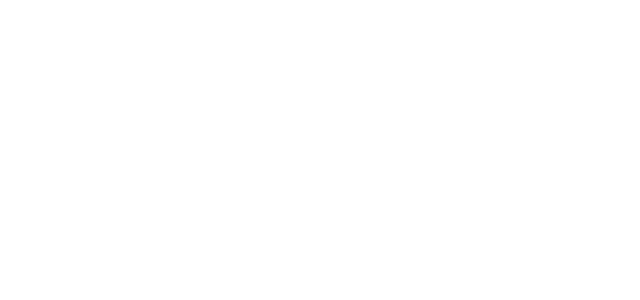
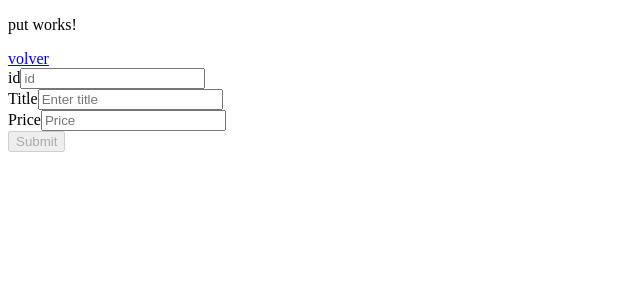
Before and after one commit to celenamosquera26/Drezac, an Angular app: page /actualizar in a window 1280 px wide. Before the commit this address led to /. Shown: the top 300 px of the page, without its empty margins (0-640 px from the left). Built offline with nearby package versions, Linux system fonts and the light colour scheme.

Commit message:
Actualizacion

```diff
--- a/src/app/Servicio/conexion.service.ts
+++ b/src/app/Servicio/conexion.service.ts
@@ -1,11 +1,13 @@
 import { Injectable } from '@angular/core';
 import { HttpClient } from '@angular/common/http';
 import { Producto } from '../modelo/Producto';
+import { ProductPut } from '../modelo/ProductoPut';
 @Injectable({
   providedIn: 'root'
 })
 export class ConexionService {
   URL = 'https://api.escuelajs.co/api/v1';
+  datos:any
   constructor(private Vestido:HttpClient) {}
   //¿Ya vieron los comentarios de post.component.ts a partir de la línea 29?, si es así vean lo que puse a continuación, (Lo de la linea 17 y 18 sí lo pueden leer)
 getRopaParaDormir(){
@@ -16,7 +18,7 @@
   */
   //Hablo de este número                               |
   //                                                   v
-  return this.Vestido.get(`${this.URL}/products?offset=50&limit=20`);
+  return this.Vestido.get(`${this.URL}/products?offset=100&limit=20`);
   /*
   Aumenten el número hasta que lleguen al final, si al copilar no aparece ningún producto es porque se pasaron demasiado y deben bajarle un poco, el 50 en mi caso
   aparece el producto que cree, pero solo en mi caso, estoy un 99.99% que no aparecerá para ustedes, primero creen el producto y busquenlo
@@ -33,4 +35,21 @@
   return this.Vestido.post(`${this.URL}/products`, product);
 }
 
+deleteProduct(product: Producto, id:number){
+  return this.Vestido.delete(`${this.URL}/products/${id}`)
 }
+
+putProduct(title:string, price: number, id:number){
+  this.datos = {
+      title: title,
+      price: price
+  }
+
+  console.log(id)
+  console.log(`${this.URL}/products/${id}`)
+  return this.Vestido.put(`${this.URL}/products/${id}`, this.datos)
+}
+
+
+
+}
--- a/src/app/app-routing.module.ts
+++ b/src/app/app-routing.module.ts
@@ -2,10 +2,12 @@
 import { RouterModule, Routes } from '@angular/router';
 import { PijamaComponent } from './component/pijama/pijama.component';
 import { PostComponent } from './component/post/post.component';
+import { PutComponent } from './component/put/put.component';
 
 const routes: Routes = [
   { path:'home', component:PijamaComponent },
   { path:'enviardatos', component:PostComponent},
+  { path:'actualizar', component:PutComponent },
   { path:'', redirectTo:'home',pathMatch:'full'}
 ];
 
--- a/src/app/app.module.ts
+++ b/src/app/app.module.ts
@@ -7,11 +7,13 @@
 import { PijamaComponent } from './component/pijama/pijama.component';
 import { HttpClientModule } from '@angular/common/http';
 import { PostComponent } from './component/post/post.component';
+import { PutComponent } from './component/put/put.component';
 @NgModule({
   declarations: [
     AppComponent,
     PijamaComponent,
-    PostComponent
+    PostComponent,
+    PutComponent
   ],
   imports: [HttpClientModule,
     BrowserModule,
--- a/src/app/component/pijama/pijama.component.html
+++ b/src/app/component/pijama/pijama.component.html
@@ -4,5 +4,6 @@
         <p>{{Ropa.price}}</p>
         <!--La linéa de abajo establece las imágenes dadas por platzi-->
         <img src="{{Ropa.category.image}}" alt="">
+        <button (click)="eliminarProducto(Ropa,Ropa.id)">eliminarProducto</button>
     </div>
 </div>
--- a/src/app/component/pijama/pijama.component.ts
+++ b/src/app/component/pijama/pijama.component.ts
@@ -1,6 +1,7 @@
 import { Component } from '@angular/core';
 import { ConexionService } from 'src/app/Servicio/conexion.service';
 import { OnInit } from '@angular/core';
+import { Producto } from 'src/app/modelo/Producto';
 @Component({
   selector: 'app-pijama',
   templateUrl: './pijama.component.html',
@@ -18,4 +19,18 @@
       console.log(this.info)
     })
 }
+
+eliminarProducto(producto:Producto,id:number){
+  try{
+    this.ConexionService.deleteProduct(producto, id).subscribe(data => {
+      console.log(data)
+      location.reload()
+    })
+  }
+  catch(err){
+    console.log('Error al eliminar el producto: ', err)
+  }
+
 }
+
+}
--- /dev/null
+++ b/src/app/component/put/put.component.html
@@ -0,0 +1,24 @@
+<p>put works!</p>
+<form [formGroup]="datosUsuario" (ngSubmit)="EnviarDatos()" class="w-50 mx-auto mt-5">
+    <div class="mb-3 d-flex align-items-center">
+      <a routerLink="../home" class="text-dark">
+       volver
+      </a>
+    </div>
+    <div class="form-group">
+        <label for="exampleInputid">id</label>
+        <input type="text" class="form-control" id="exampleInputid" formControlName="id" placeholder="id">
+        <span class="danger" *ngIf="datosUsuario.get('id')!.invalid && datosUsuario.get('id')!.touched">La Identificación es <strong>Obligatoria</strong></span>
+      </div>
+    <div class="form-group">
+      <label for="exampleInputTitle">Title</label>
+      <input type="text" class="form-control" id="exampleInputTitle" formControlName="title" placeholder="Enter title">
+      <span class="danger" *ngIf="datosUsuario.get('title')!.invalid && datosUsuario.get('title')!.touched">La Identificación es <strong>Obligatoria</strong></span>
+    </div>
+    <div class="form-group">
+      <label for="exampleInputPrice">Price</label>
+      <input type="number" class="form-control" id="exampleInputPrice" formControlName="price" placeholder="Price">
+      <span class="danger" *ngIf="datosUsuario.get('price')!.invalid && datosUsuario.get('price')!.touched">La Identificación es <strong>Obligatoria</strong></span>
+    </div>
+    <button type="submit" class="btn btn-primary" [disabled]="datosUsuario.invalid">Submit</button>
+  </form>
--- /dev/null
+++ b/src/app/component/put/put.component.ts
@@ -0,0 +1,32 @@
+import { Component } from '@angular/core';
+import { FormBuilder, FormGroup, Validators } from '@angular/forms';
+import { Router } from '@angular/router';
+import { ConexionService } from 'src/app/Servicio/conexion.service';
+import { ProductPut } from 'src/app/modelo/ProductoPut';
+@Component({
+  selector: 'app-put',
+  templateUrl: './put.component.html',
+  styleUrls: ['./put.component.css']
+})
+export class PutComponent {
+  datosUsuario:FormGroup
+  constructor(private fb: FormBuilder, private router:Router, private drezac:ConexionService){
+    this.datosUsuario = this.fb.group({
+      id: ['', Validators.required],
+      title: ['', Validators.required],
+      price: ['', Validators.required],
+    })
+  }
+  EnviarDatos(){
+    const datos: ProductPut = {
+      id: this.datosUsuario.get('id')!.value,
+      title: this.datosUsuario.get('title')!.value,
+      price: this.datosUsuario.get('price')!.value,
+    };
+    console.log(datos)
+    console.log(datos.id)
+    this.drezac.putProduct(datos.title, datos.price, datos.id).subscribe(data => {
+      console.log(data)
+    })
+  }
+}
--- /dev/null
+++ b/src/app/modelo/ProductoPut.ts
@@ -0,0 +1,11 @@
+export class ProductPut {
+    id:number;
+    title: string;
+    price: number;
+
+    constructor(id:number,title: string, price: number) {
+        this.id = id;
+        this.title = title;
+        this.price = price;
+    }
+}
```
Also changed, not shown: src/app/component/put/put.component.css (added), 1 other file (tests, documents, lock files or other folders).
